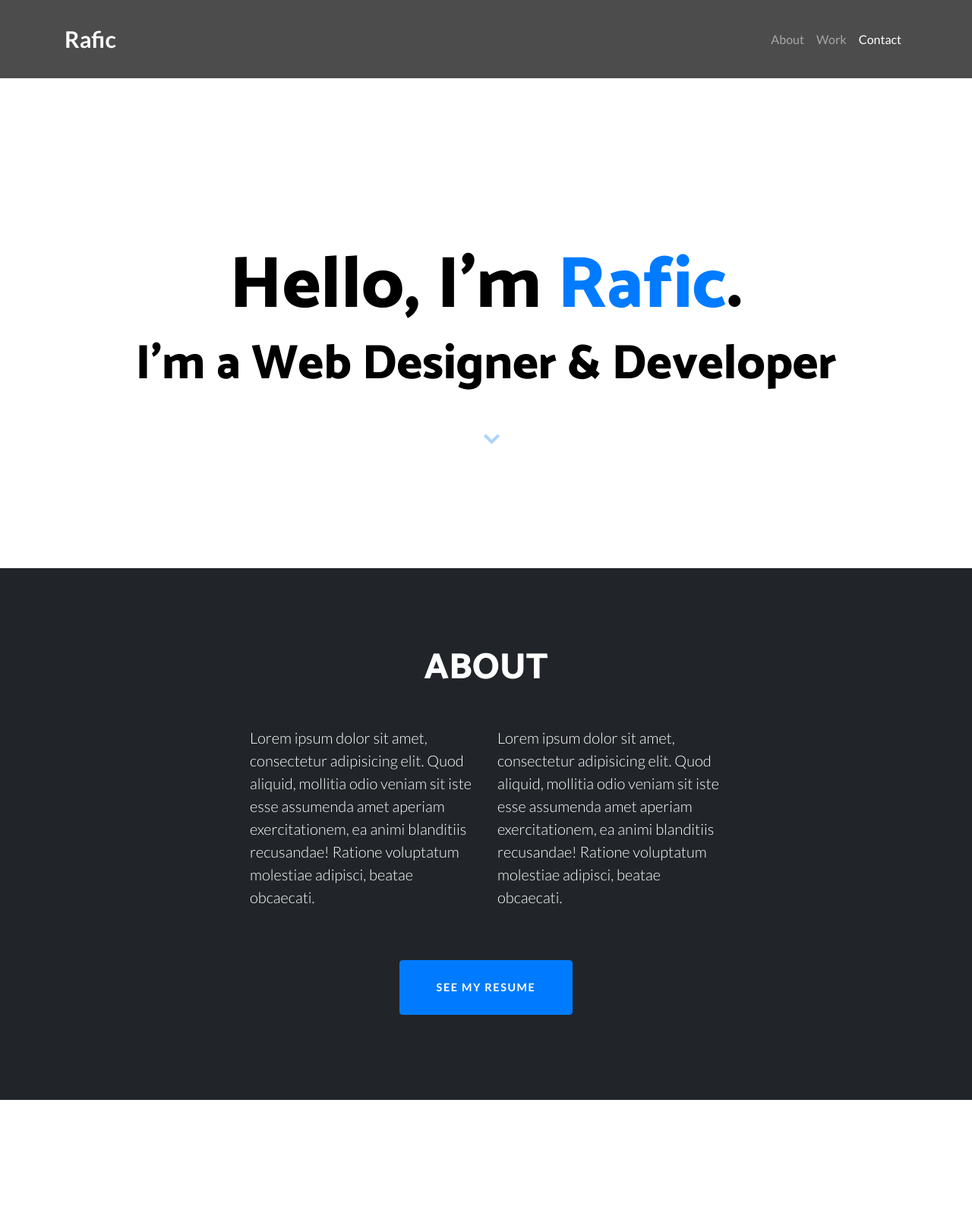
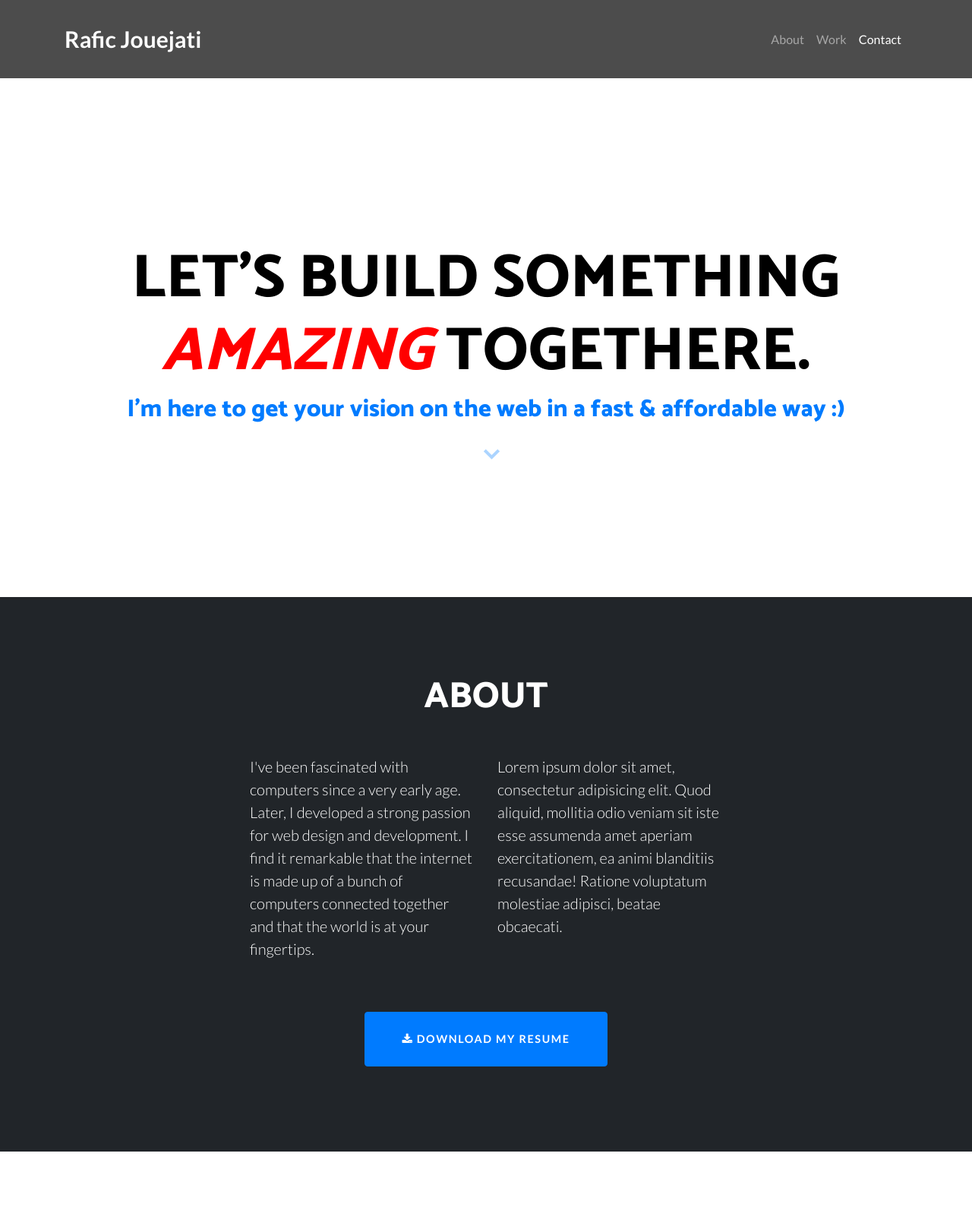
Before and after one commit to raficj/raficj.github.io, a PHP site: page /index.html in a window 1280 px wide. Shown: the top 1589 px of the page at 76% size. Run offline with PHP 8.4, Linux system fonts and the light colour scheme.

Commit message:
add download button

```diff
--- a/index.html
+++ b/index.html
@@ -20,9 +20,10 @@
     <link href="https://fonts.googleapis.com/css?family=Lato:100,100i,300,300i,400,400i,700,700i,900,900i" rel="stylesheet">
 
     <!-- Custom styles for this template -->
-    <link href="styles.css" rel="stylesheet">
     <link rel="stylesheet" href="https://cdnjs.cloudflare.com/ajax/libs/animate.css/3.7.0/animate.min.css">
     <script src="https://unpkg.com/scrollreveal"></script>
+    <link rel="stylesheet" href="https://cdnjs.cloudflare.com/ajax/libs/font-awesome/4.7.0/css/font-awesome.min.css">
+    <link href="styles.css" rel="stylesheet">
   </head>
 
   <body>
@@ -30,7 +31,7 @@
     <!-- Navigation -->
     <nav class="navbar navbar-expand-lg navbar-dark navbar-custom fixed-top navbar-shrink">
       <div class="container">
-        <a class="navbar-brand scroll logo" href="#home">Rafic</a>
+        <a class="navbar-brand scroll logo" href="#home">Rafic Jouejati</a>
         <button class="navbar-toggler" type="button" data-toggle="collapse" data-target="#navbarResponsive" aria-controls="navbarResponsive" aria-expanded="false" aria-label="Toggle navigation">
           <span class="navbar-toggler-icon"></span>
         </button>
@@ -53,8 +54,8 @@
    <header id="home" class="masthead text-center">
        <div class="masthead-content">
          <div class="container">
-           <h1 class="masthead-heading">Hello, I'm <span style="color: #007bff">Rafic</span>.</h1>
-           <h2 class="masthead-subheading animated rollIn delay-1s">I'm a Web Designer & Developer</h2>
+           <h1 class="masthead-heading text-uppercase">Let's Build Something <em style="color: red;">Amazing</em> Togethere</span>.</h1>
+           <h2 class="masthead-subheading animated rollIn delay-1s">I'm here to get your vision on the web in a fast & affordable way :)</h2>
            <div class="scroll-down"></div>
          </div>
        </div>
@@ -66,14 +67,14 @@
             <h2 class="text-center text-uppercase text-white">About</h2>
             <div class="row headline p-5 text-white">
               <div class="col-lg-4 ml-auto">
-                <p class="lead tagline">Lorem ipsum dolor sit amet, consectetur adipisicing elit. Quod aliquid, mollitia odio veniam sit iste esse assumenda amet aperiam exercitationem, ea animi blanditiis recusandae! Ratione voluptatum molestiae adipisci, beatae obcaecati.</p>
+                <p class="lead tagline">I've been fascinated with computers since a very early age. Later, I developed a strong passion for web design and development. I find it remarkable that the internet is made up of a bunch of computers connected together and that the world is at your fingertips.</p>
               </div>
               <div class="col-lg-4 mr-auto">
                 <p class="lead tagline">Lorem ipsum dolor sit amet, consectetur adipisicing elit. Quod aliquid, mollitia odio veniam sit iste esse assumenda amet aperiam exercitationem, ea animi blanditiis recusandae! Ratione voluptatum molestiae adipisci, beatae obcaecati.</p>
               </div>
             </div>
             <div class="col-lg-12 text-center mt-1">
-              <button id="sendMessageButton" class="btn btn-primary btn-xl text-uppercase">See my Resume</button>
+              <a href="raficsResume.pdf" download><button class="btn btn-primary btn-xl text-uppercase"><i class="fa fa-download"></i> Download my Resume</button></a>
             </div>
           </div>
         </section>
--- a/styles.css
+++ b/styles.css
@@ -50,15 +50,6 @@ header.masthead .masthead-content {
   color:  #000;
 }
 
-header.masthead .masthead-content .masthead-heading {
-  font-size: 4rem;
-}
-
-header.masthead .masthead-content .masthead-subheading {
-  font-size: 2rem;
-}
-
-
 
 @media (min-width: 992px) {
   section h2 {
@@ -67,10 +58,11 @@ header.masthead .masthead-content .masthead-subheading {
   }
 
   header.masthead .masthead-content .masthead-heading {
-    font-size: 6rem;
+    font-size: 5rem;
   }
   header.masthead .masthead-content .masthead-subheading {
-    font-size: 4rem;
+    font-size: 2rem;
+    color:  #007bff;
   }
 }
 
@@ -81,8 +73,8 @@ header.masthead {
 
 
 .btn-primary:active, .btn-primary:focus, .btn-primary:hover {
-  background-color: #bd0760 !important;
-  border-color: #bd0760 !important;
+  background-color: royalblue !important;
+  border-color: royalblue !important;
 }
 
 .btn-primary:focus {
@@ -175,6 +167,9 @@ section, header {
   padding: 4rem 0;
 }
 
+footer {
+  background-color: #000000;
+}
 
 
 
@@ -249,7 +244,7 @@ section, header {
 .scroll-down {
   position: absolute;
   left: 50%;
-  top: 255px;
+  top: 275px;
   display: block;
   text-align: center;
   font-size: 20px;
```
Also changed, not shown: 1 other file.
